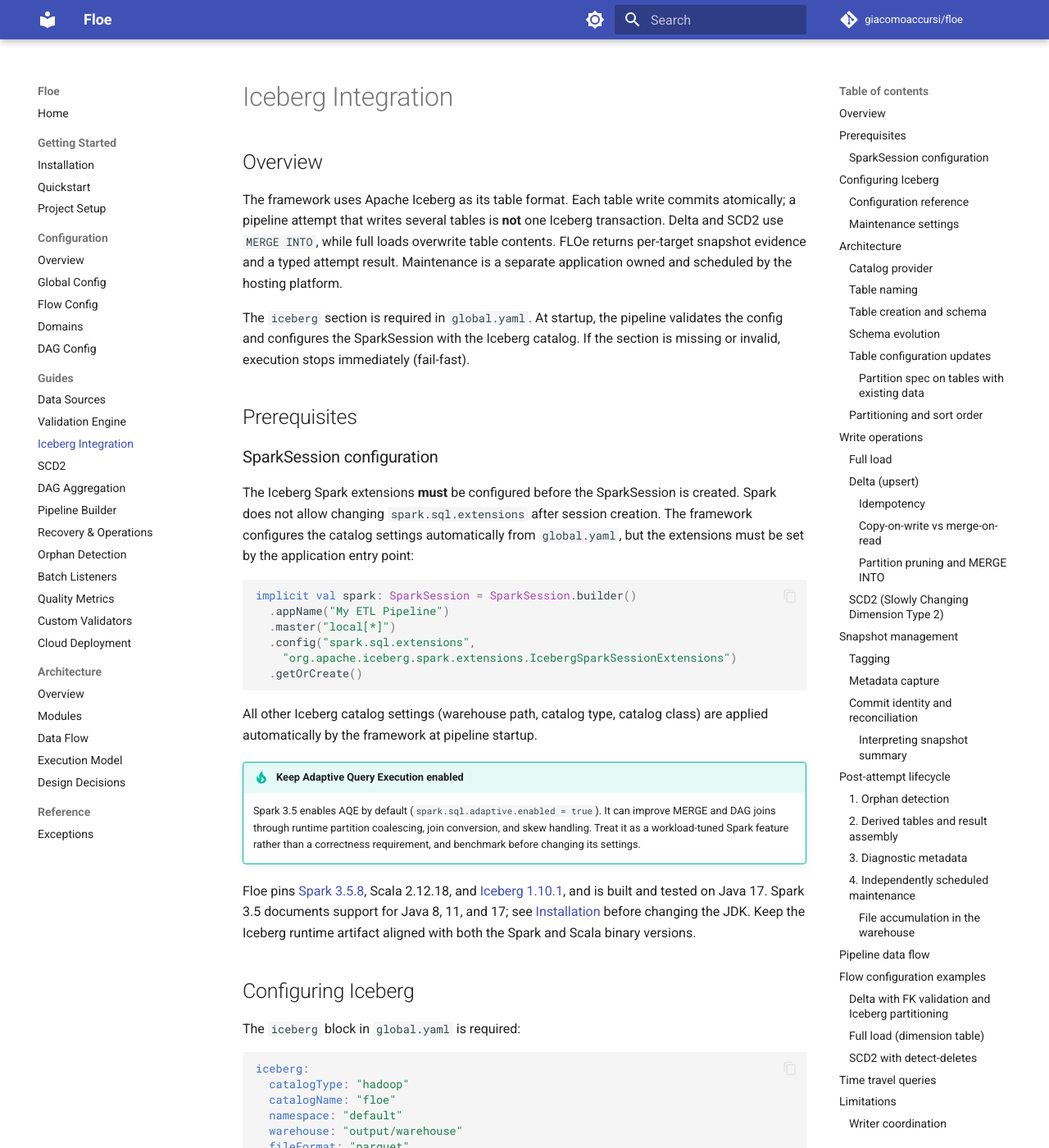
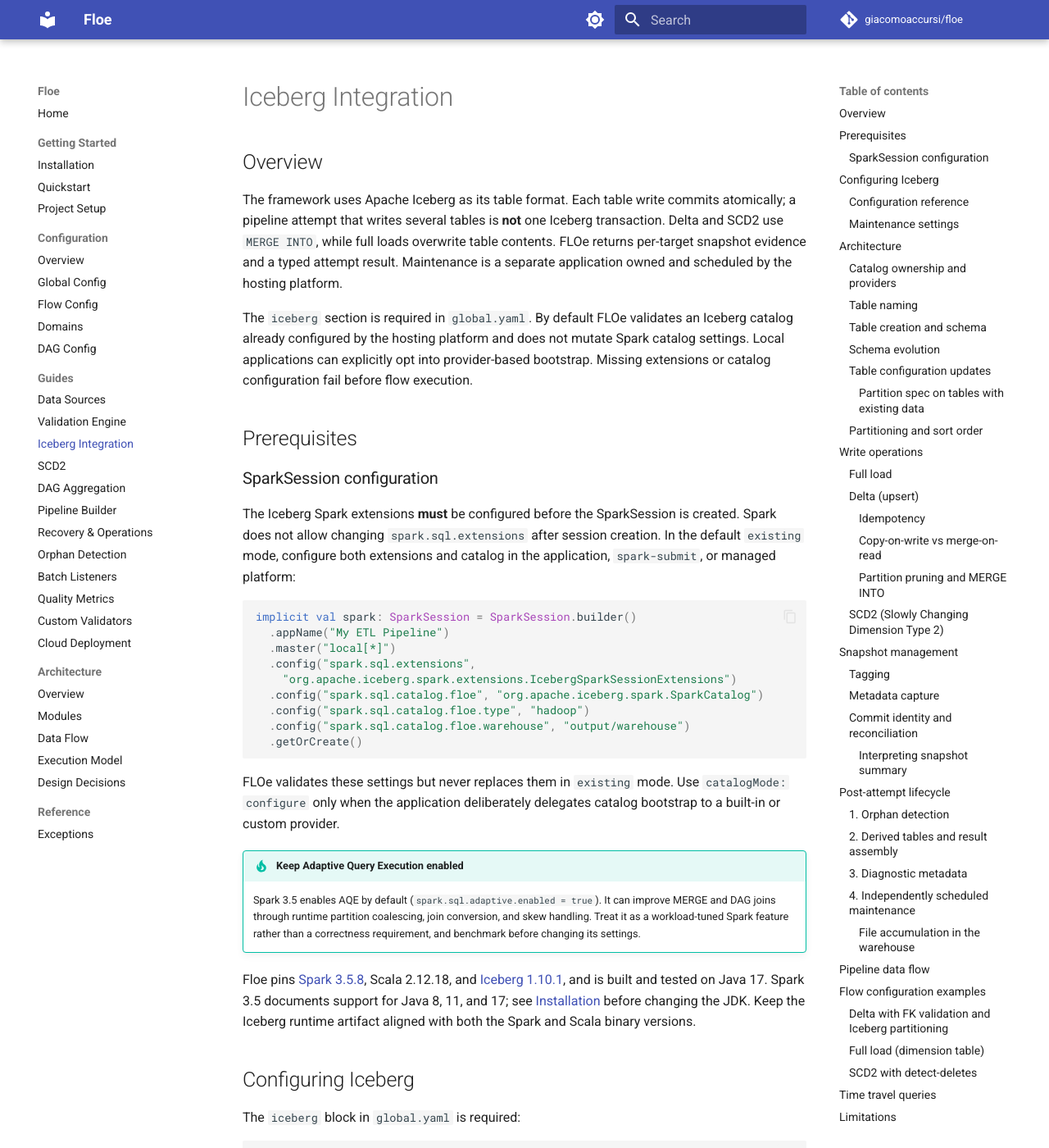
Before and after one commit to giacomoaccursi/Floe, an MkDocs documentation site: the page built from site-docs/guides/iceberg.md, in a window 1280 px wide and 1400 px high. Shown: the whole window at 82% size. Built offline with MkDocs 1.6.1 and Material for MkDocs 9.7.7, drawn with Linux system fonts in a browser that asks for light colours; comment, search, counter and statistics services are not loaded; some of the changed text lies outside the part shown.

Commit message:
docs: define catalog ownership modes

````diff
--- a/site-docs/guides/iceberg.md
+++ b/site-docs/guides/iceberg.md
@@ -4,13 +4,13 @@
 
 The framework uses Apache Iceberg as its table format. Each table write commits atomically; a pipeline attempt that writes several tables is **not** one Iceberg transaction. Delta and SCD2 use `MERGE INTO`, while full loads overwrite table contents. FLOe returns per-target snapshot evidence and a typed attempt result. Maintenance is a separate application owned and scheduled by the hosting platform.
 
-The `iceberg` section is required in `global.yaml`. At startup, the pipeline validates the config and configures the SparkSession with the Iceberg catalog. If the section is missing or invalid, execution stops immediately (fail-fast).
+The `iceberg` section is required in `global.yaml`. By default FLOe validates an Iceberg catalog already configured by the hosting platform and does not mutate Spark catalog settings. Local applications can explicitly opt into provider-based bootstrap. Missing extensions or catalog configuration fail before flow execution.
 
 ## Prerequisites
 
 ### SparkSession configuration
 
-The Iceberg Spark extensions **must** be configured before the SparkSession is created. Spark does not allow changing `spark.sql.extensions` after session creation. The framework configures the catalog settings automatically from `global.yaml`, but the extensions must be set by the application entry point:
+The Iceberg Spark extensions **must** be configured before the SparkSession is created. Spark does not allow changing `spark.sql.extensions` after session creation. In the default `existing` mode, configure both extensions and catalog in the application, `spark-submit`, or managed platform:
 
 ```scala
 implicit val spark: SparkSession = SparkSession.builder()
@@ -18,10 +18,13 @@
   .master("local[*]")
   .config("spark.sql.extensions",
     "org.apache.iceberg.spark.extensions.IcebergSparkSessionExtensions")
+  .config("spark.sql.catalog.floe", "org.apache.iceberg.spark.SparkCatalog")
+  .config("spark.sql.catalog.floe.type", "hadoop")
+  .config("spark.sql.catalog.floe.warehouse", "output/warehouse")
   .getOrCreate()
 ```
 
-All other Iceberg catalog settings (warehouse path, catalog type, catalog class) are applied automatically by the framework at pipeline startup.
+FLOe validates these settings but never replaces them in `existing` mode. Use `catalogMode: configure` only when the application deliberately delegates catalog bootstrap to a built-in or custom provider.
 
 !!!tip "Keep Adaptive Query Execution enabled"
     Spark 3.5 enables AQE by default (`spark.sql.adaptive.enabled = true`). It can improve MERGE and DAG joins through runtime partition coalescing, join conversion, and skew handling. Treat it as a workload-tuned Spark feature rather than a correctness requirement, and benchmark before changing its settings.
@@ -34,10 +37,9 @@
 
 ```yaml
 iceberg:
-  catalogType: "hadoop"
+  catalogMode: "existing"
   catalogName: "floe"
   namespace: "default"
-  warehouse: "output/warehouse"
   fileFormat: "parquet"
   enableSnapshotTagging: true
   maintenance:
@@ -53,10 +55,11 @@
 
 | Field | Default | Description |
 |-------|---------|-------------|
+| `catalogMode` | `existing` | `existing` validates a platform-owned catalog without mutation; `configure` explicitly runs a FLOe provider. |
 | `catalogType` | `hadoop` | Iceberg catalog implementation: `hadoop`, `glue`, or a custom type registered via the [Pipeline Builder](pipeline-builder.md#custom-catalog-providers) |
 | `catalogName` | `floe` | Name used in SQL queries (`catalog.namespace.table`). The built-in providers reject Spark's reserved `spark_catalog` name because they install `SparkCatalog`, not `SparkSessionCatalog`. |
 | `namespace` | `default` | Iceberg namespace for tables |
-| `warehouse` | *required* | Path to the Iceberg warehouse directory |
+| `warehouse` | `""` | Warehouse path used only by `configure`; required by the built-in Hadoop provider. Omit it in `existing` mode. |
 | `fileFormat` | `parquet` | Default data file format |
 | `enableSnapshotTagging` | `true` | Tag each batch snapshot for time travel by batch ID |
 | `catalogProperties` | `{}` | Additional key-value properties passed to the catalog provider |
@@ -79,9 +82,11 @@
 
 ## Architecture
 
-### Catalog provider
+### Catalog ownership and providers
 
-The catalog system is pluggable. The `CatalogProvider` trait defines three methods: `catalogType`, `configureCatalog`, and `validateConfig`. The built-in hadoop provider verifies that Iceberg extensions are registered on the SparkSession and configures the catalog with:
+In `existing` mode, FLOe requires `spark.sql.extensions` and `spark.sql.catalog.{catalogName}` to be present. It does not compare or overwrite warehouse, credentials, implementation classes, or provider properties: those belong to the platform configuration.
+
+In `configure` mode, the catalog system is pluggable. The `CatalogProvider` trait defines three methods: `catalogType`, `configureCatalog`, and `validateConfig`. The built-in Hadoop provider configures:
 
 ```
 spark.sql.catalog.{name}          = org.apache.iceberg.spark.SparkCatalog
@@ -91,7 +96,7 @@
 
 The extensions (`spark.sql.extensions`) must be set by the user before creating the SparkSession — the provider validates their presence and throws an error if missing.
 
-The framework maps the `catalogType` string to the right provider. Adding a new catalog type (Hive, REST, Nessie) means implementing the `CatalogProvider` trait and registering it on the builder. See [Pipeline Builder — Custom catalog providers](pipeline-builder.md#custom-catalog-providers) for details.
+Only `configure` mode resolves `catalogType` and invokes a provider. Adding a new bootstrapped catalog type means implementing `CatalogProvider` and registering it on the builder. A platform-managed REST, Hive, Nessie, Glue, or other Iceberg catalog generally needs no FLOe provider in `existing` mode.
 
 ### Table naming
 
````
Also changed, not shown: README.md (+2 -1 lines), site-docs/configuration/global.md (+6 -2 lines), site-docs/getting-started/quickstart.md (+1 -0 lines), site-docs/guides/cloud-deployment.md (+4 -1 lines), site-docs/guides/pipeline-builder.md (+5 -1 lines).
